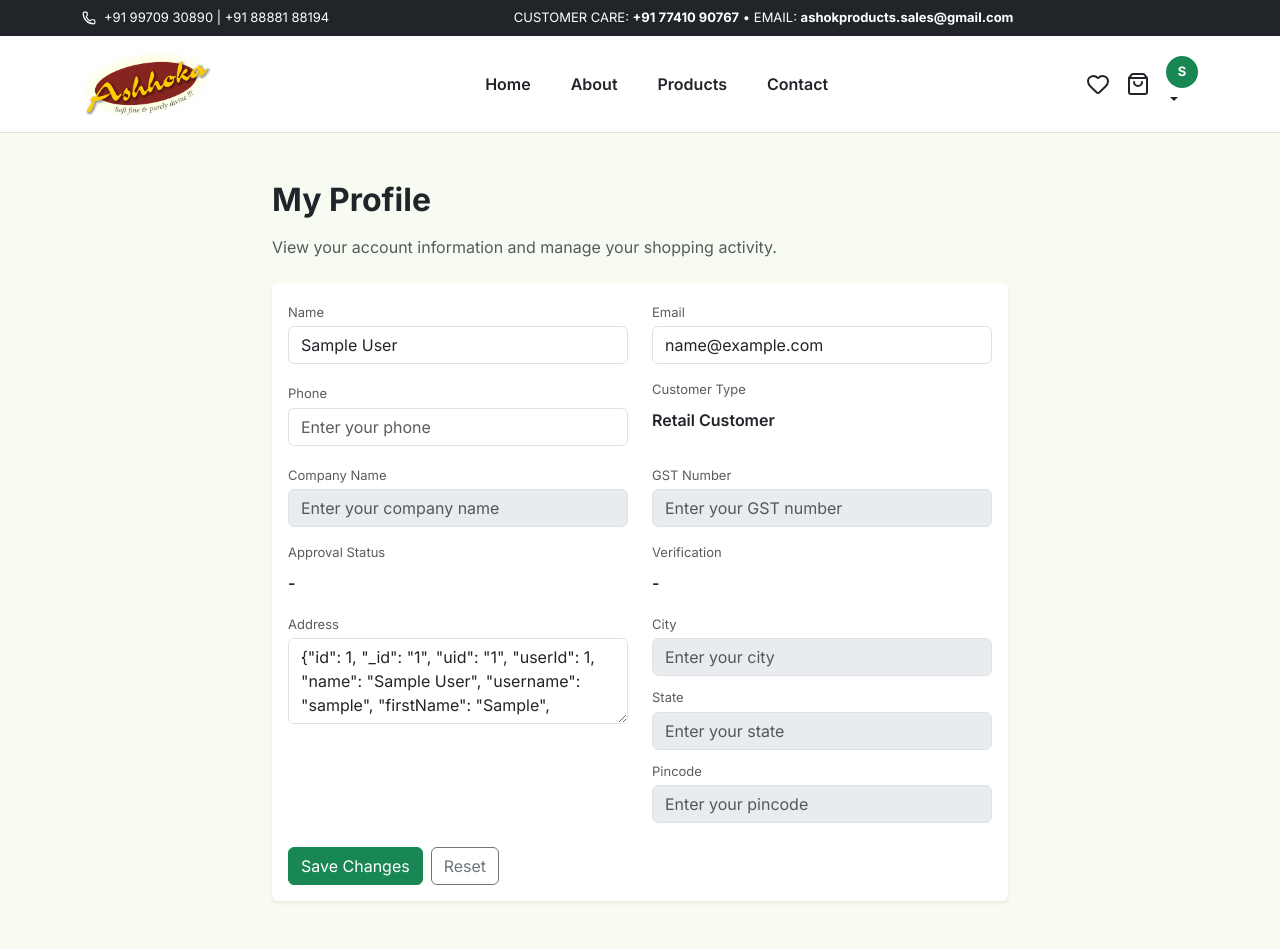
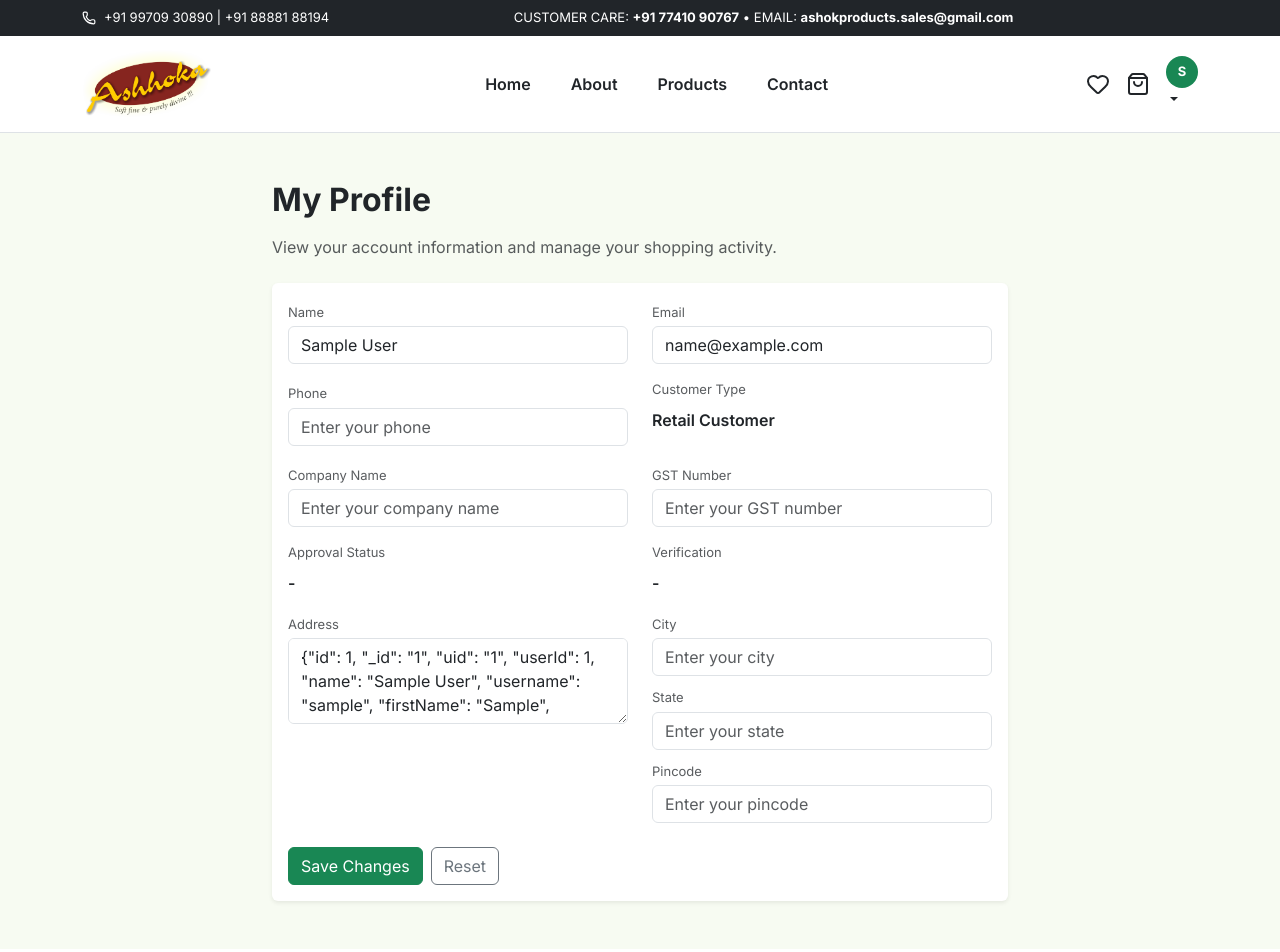
Before and after one commit to VedikaSonar/Ashoka, a React (Vite) app: page /my-profile in a window 1280 px wide. Shown: the top 952 px of the page. Built offline with nearby package versions, Linux system fonts and the light colour scheme; no server answers; sample sign-in values are in the browser's storage.

Commit message:
user profile code change

```diff
--- a/src/Pages/UserProfile.jsx
+++ b/src/Pages/UserProfile.jsx
@@ -270,7 +270,6 @@ const UserProfile = () => {
                           value={businessName}
                           onChange={(event) => setBusinessName(event.target.value)}
                           placeholder="Enter your company name"
-                          disabled={profileType !== 'wholesaler'}
                         />
                       </Form.Group>
                     </Col>
@@ -282,7 +281,6 @@ const UserProfile = () => {
                           value={gstNumber}
                           onChange={(event) => setGstNumber(event.target.value)}
                           placeholder="Enter your GST number"
-                          disabled={profileType !== 'wholesaler'}
                         />
                       </Form.Group>
                     </Col>
@@ -326,7 +324,6 @@ const UserProfile = () => {
                           value={city}
                           onChange={(event) => setCity(event.target.value)}
                           placeholder="Enter your city"
-                          disabled={profileType !== 'wholesaler'}
                         />
                       </Form.Group>
                       <Form.Group controlId="profileState" className="mt-2">
@@ -336,7 +333,6 @@ const UserProfile = () => {
                           value={stateName}
                           onChange={(event) => setStateName(event.target.value)}
                           placeholder="Enter your state"
-                          disabled={profileType !== 'wholesaler'}
                         />
                       </Form.Group>
                       <Form.Group controlId="profilePincode" className="mt-2">
@@ -346,7 +342,6 @@ const UserProfile = () => {
                           value={pincode}
                           onChange={(event) => setPincode(event.target.value)}
                           placeholder="Enter your pincode"
-                          disabled={profileType !== 'wholesaler'}
                         />
                       </Form.Group>
                     </Col>
```
